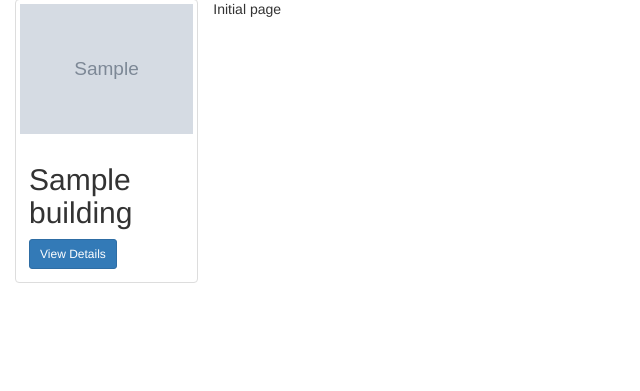
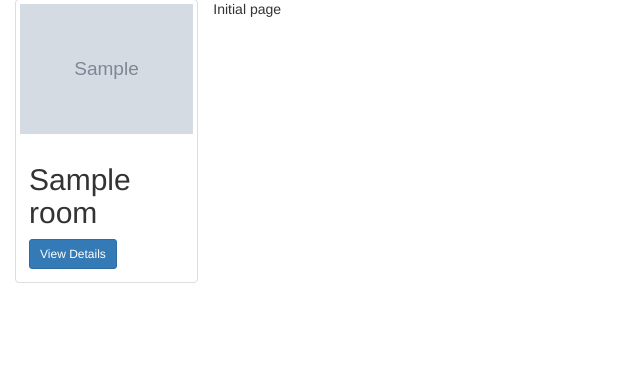
Before and after one commit to paulkinderman/ElectronicsProject, a Django app: template SeatMonitor/website/templates/website/index.html in a window 1280 px wide. Shown: the part 73-464 px from the top of the page, without its empty margins (0-640 px from the left). Run offline with Django 3.2, Linux system fonts and the light colour scheme; the template is opened without the code that fills it: most values are stand-ins (such as "Sample title", 1, 10 or a date in 2020); grey boxes marked "Sample" are stand-in pictures; some libraries are stand-ins or nearby versions.

Commit message:
updated names for new database

```diff
--- a/SeatMonitor/website/templates/website/detail.html
+++ b/SeatMonitor/website/templates/website/detail.html
@@ -11,7 +11,7 @@
       </tr>
     </thead>
     {% for room in rooms.Items %}
-      <tr {% if room.Available %} style="background-color:green" {% else %} style="background-color:red" {% endif %}><td>{{room.Building}}</td><td>{{room.Room}}</td><td>{% if room.Available %} Open {% else %} Not Available {% endif %}</td></tr>
+      <tr {% if room.Available %} style="background-color:green" {% else %} style="background-color:red" {% endif %}><td>{{room.Building}}</td><td>{{room.RoomNumber}}</td><td>{% if room.Available %} Open {% else %} Not Available {% endif %}</td></tr>
     {% endfor %}
   </table>
 </div>
--- a/SeatMonitor/website/templates/website/index.html
+++ b/SeatMonitor/website/templates/website/index.html
@@ -7,13 +7,13 @@
 
 <div class="col-sm-4 col-lg-2">
   <div class="thumbnail">
-    <a href="{% url 'SeatMonitor:detail' building.Building %}">
+    <a href="{% url 'SeatMonitor:detail' building.BuildingName %}">
           <img src="{{ building.PictureUrl }}" style="width:700px; height:auto;">
     </a>
     <div class="caption">
-      <h2>{{ building.Building }}</h2>
+      <h2>{{ building.BuildingName }}</h2>
 
-          <a href="{% url 'SeatMonitor:detail' building.Building %}" class="btn btn-primary btn-sm" role="button">View Details</a>
+          <a href="{% url 'SeatMonitor:detail' building.BuildingName %}" class="btn btn-primary btn-sm" role="button">View Details</a>
 
     </div>
   </div>
```
Also changed, not shown: SeatMonitor/website/views.py (+4 -3 lines).
